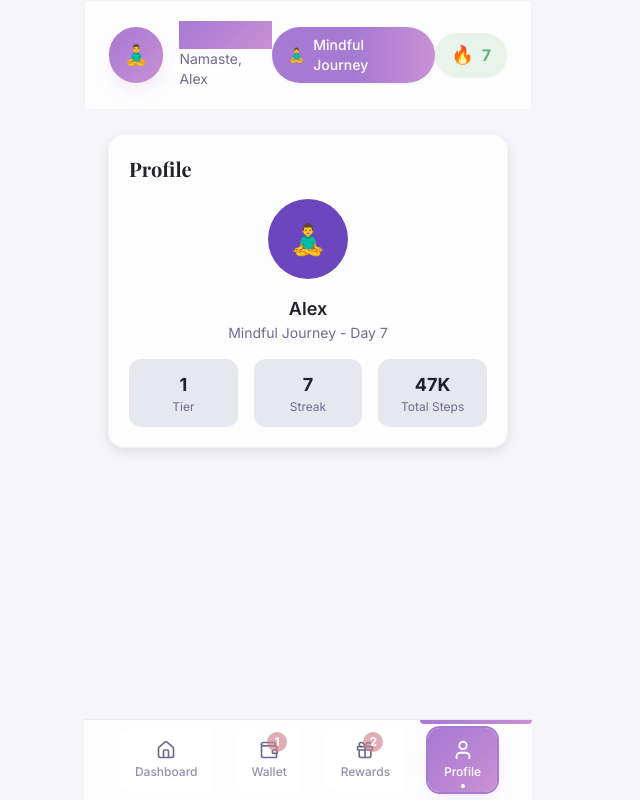
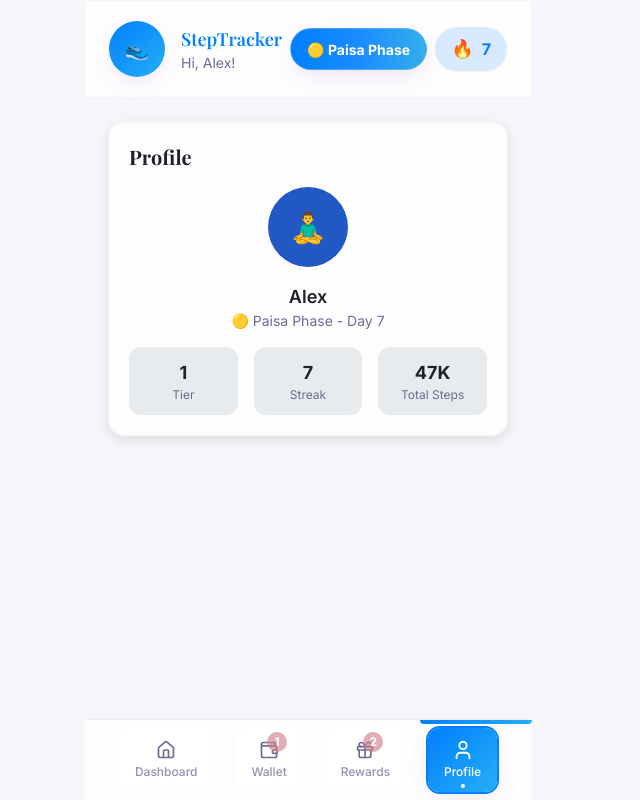
Before and after one commit to yogicmile/yogicmile, a React (Vite) app: page / in a window 1280 px wide. Both pictures are taken after a click on the tab "Profile". Shown: the whole page, without its empty margins (332-972 px from the left). Built offline with nearby package versions, Linux system fonts and the light colour scheme; the HTML template or start-up script is replaced by a standard one.

Commit message:
Refine color palette and review

```diff
--- a/src/components/CountdownTimer.tsx
+++ b/src/components/CountdownTimer.tsx
@@ -12,10 +12,10 @@ export const CountdownTimer = () => {
   };
 
   const getMessage = () => {
-    if (isTimeUp) return 'Meditation time has passed - Start fresh tomorrow! 🌅';
-    if (isCritical) return 'Final moments! Claim your karma now! ⚡';
-    if (isUrgent) return 'Time is running out - Claim your karma soon! ⏰';
-    return 'Claim your karma before midnight meditation 🧘‍♂️';
+    if (isTimeUp) return 'Day ended - Start fresh tomorrow! 🌅';
+    if (isCritical) return 'Final moments! Redeem coins now! ⚡';
+    if (isUrgent) return 'Time running out - Redeem coins soon! ⏰';
+    return 'Redeem before 11:59 PM or coins reset 🕚';
   };
 
   return (
--- a/src/components/DashboardHeader.tsx
+++ b/src/components/DashboardHeader.tsx
@@ -14,27 +14,26 @@ export const DashboardHeader = ({
   return (
     <header className="premium-glass border-b border-border/30 px-6 py-5">
       <div className="flex items-center justify-between">
-        {/* YogicMile Brand & User */}
+        {/* StepTracker Brand & User */}
         <div className="flex items-center gap-4">
           <div className="w-14 h-14 rounded-full bg-gradient-primary flex items-center justify-center shadow-premium">
-            <span className="text-xl">🧘‍♂️</span>
+            <span className="text-xl">👟</span>
           </div>
           <div>
-            <h1 className="font-display text-lg font-semibold yogicmile-brand">YogicMile</h1>
-            <p className="text-sm text-muted-foreground">Namaste, {userName}</p>
+            <h1 className="font-display text-lg font-semibold text-primary">StepTracker</h1>
+            <p className="text-sm text-muted-foreground">Hi, {userName}!</p>
           </div>
         </div>
 
         {/* Phase Badge */}
-        <div className="tier-badge tier-mindful">
-          <span>{phaseEmoji}</span>
-          <span className="font-medium">{currentPhase}</span>
+        <div className="dashboard-card bg-gradient-to-r from-tier-1-paisa via-tier-1-paisa/90 to-tier-2-coin/80 text-tier-1-paisa-foreground px-4 py-2 rounded-full shadow-premium">
+          <span className="font-bold text-sm">{phaseEmoji} {currentPhase}</span>
         </div>
 
         {/* Streak Counter */}
-        <div className="flex items-center gap-2 bg-tier-sage/15 px-4 py-2 rounded-full shadow-sm">
+        <div className="flex items-center gap-2 bg-tier-1-paisa/15 px-4 py-2 rounded-full shadow-sm">
           <span className="text-lg">🔥</span>
-          <span className="font-bold text-tier-sage">{streakCount}</span>
+          <span className="font-bold text-tier-1-paisa">{streakCount}</span>
         </div>
       </div>
     </header>
--- a/src/components/InteractiveProgressRing.tsx
+++ b/src/components/InteractiveProgressRing.tsx
@@ -119,13 +119,13 @@ export const InteractiveProgressRing = ({
 
           {/* Center Content */}
           <div className="absolute inset-0 flex flex-col items-center justify-center text-center">
-            <p className="text-sm text-muted-foreground mb-1 font-medium">Mindful Steps Today</p>
+            <p className="text-sm text-muted-foreground mb-1 font-medium">Steps Today</p>
             <p className="text-3xl font-bold text-foreground mb-2 font-display transition-all duration-300 group-hover:scale-110">
               {animatedSteps.toLocaleString()}
             </p>
             <p className="text-xs text-muted-foreground">Daily Goal: {goalSteps.toLocaleString()}</p>
             <div className={`w-10 h-0.5 bg-tier-${currentTier}-paisa rounded-full my-3 transition-all duration-500`}></div>
-            <p className="text-xs text-muted-foreground font-medium">Journey Progress</p>
+            <p className="text-xs text-muted-foreground font-medium">Lifetime Steps</p>
             <p className={`text-lg font-semibold text-tier-${currentTier}-paisa font-display`}>
               {animatedLifetime.toLocaleString()}
             </p>
@@ -152,7 +152,7 @@ export const InteractiveProgressRing = ({
           <p className={`text-3xl font-bold text-tier-${currentTier}-paisa font-display transition-all duration-500`}>
             {percentage.toFixed(0)}%
           </p>
-          <p className="text-sm text-muted-foreground font-medium">mindful progress achieved</p>
+          <p className="text-sm text-muted-foreground font-medium">daily goal progress</p>
         </div>
 
         {/* Motivational Pulse for Low Progress */}
--- a/src/index.css
+++ b/src/index.css
@@ -18,40 +18,40 @@ All colors MUST be HSL for consistent theming
     --card-foreground: 240 15% 15%;
 
     /* 9-Tier Progression System - Step Tracking Rewards */
-    --tier-1-paisa: 45 100% 51%;
-    --tier-1-paisa-light: 45 100% 88%;
-    --tier-1-paisa-foreground: 240 15% 15%;
+    --tier-1-paisa: 210 100% 50%;
+    --tier-1-paisa-light: 210 100% 90%;
+    --tier-1-paisa-foreground: 0 0% 100%;
 
-    --tier-2-coin: 34 100% 50%;
-    --tier-2-coin-light: 34 100% 85%;
-    --tier-2-coin-foreground: 240 15% 15%;
+    --tier-2-coin: 200 100% 45%;
+    --tier-2-coin-light: 200 100% 85%;
+    --tier-2-coin-foreground: 0 0% 100%;
 
-    --tier-3-token: 207 90% 54%;
-    --tier-3-token-light: 207 90% 86%;
+    --tier-3-token: 190 90% 50%;
+    --tier-3-token-light: 190 90% 88%;
     --tier-3-token-foreground: 0 0% 100%;
 
-    --tier-4-gem: 187 100% 42%;
-    --tier-4-gem-light: 187 100% 85%;
+    --tier-4-gem: 180 85% 45%;
+    --tier-4-gem-light: 180 85% 87%;
     --tier-4-gem-foreground: 0 0% 100%;
 
-    --tier-5-diamond: 259 48% 51%;
-    --tier-5-diamond-light: 259 48% 88%;
+    --tier-5-diamond: 220 70% 45%;
+    --tier-5-diamond-light: 220 70% 88%;
     --tier-5-diamond-foreground: 0 0% 100%;
 
-    --tier-6-crown: 231 48% 48%;
-    --tier-6-crown-light: 231 48% 86%;
+    --tier-6-crown: 240 65% 50%;
+    --tier-6-crown-light: 240 65% 88%;
     --tier-6-crown-foreground: 0 0% 100%;
 
-    --tier-7-emperor: 340 82% 52%;
-    --tier-7-emperor-light: 340 82% 87%;
+    --tier-7-emperor: 260 60% 55%;
+    --tier-7-emperor-light: 260 60% 88%;
     --tier-7-emperor-foreground: 0 0% 100%;
 
-    --tier-8-legend: 292 69% 49%;
-    --tier-8-legend-light: 292 69% 88%;
+    --tier-8-legend: 280 70% 50%;
+    --tier-8-legend-light: 280 70% 88%;
     --tier-8-legend-foreground: 0 0% 100%;
 
-    --tier-9-immortal: 277 64% 42%;
-    --tier-9-immortal-light: 277 64% 88%;
+    --tier-9-immortal: 300 75% 45%;
+    --tier-9-immortal-light: 300 75% 88%;
     --tier-9-immortal-foreground: 0 0% 100%;
 
     /* Legacy Wellness Colors (for backwards compatibility) */
@@ -64,13 +64,13 @@ All colors MUST be HSL for consistent theming
     --tier-rose: 350 45% 65%;
     --tier-rose-foreground: 0 0% 100%;
 
-    /* Primary Brand Colors */
-    --primary: 270 50% 65%;
+    /* Sports Performance Brand Colors */
+    --primary: 210 100% 50%;
     --primary-foreground: 0 0% 100%;
-    --secondary: 245 20% 92%;
+    --secondary: 210 15% 92%;
     --secondary-foreground: 240 15% 15%;
-    --accent: 43 89% 58%;
-    --accent-foreground: 240 15% 15%;
+    --accent: 200 90% 55%;
+    --accent-foreground: 0 0% 100%;
 
     /* Premium Status Colors */
     --success: 140 35% 55%;
@@ -87,11 +87,11 @@ All colors MUST be HSL for consistent theming
     --muted: 245 15% 93%;
     --muted-foreground: 240 15% 50%;
 
-    /* Premium Gradients */
-    --gradient-primary: linear-gradient(135deg, hsl(270 50% 65%), hsl(290 45% 70%));
-    --gradient-wellness: linear-gradient(135deg, hsl(140 35% 55%), hsl(160 40% 60%));
-    --gradient-premium: linear-gradient(135deg, hsl(43 89% 58%), hsl(35 80% 65%));
-    --gradient-mindful: linear-gradient(135deg, hsl(350 45% 65%), hsl(320 50% 70%));
+    /* Sports Performance Gradients */
+    --gradient-primary: linear-gradient(135deg, hsl(210 100% 50%), hsl(200 90% 55%));
+    --gradient-performance: linear-gradient(135deg, hsl(190 85% 50%), hsl(180 80% 55%));
+    --gradient-achievement: linear-gradient(135deg, hsl(220 70% 50%), hsl(240 65% 55%));
+    --gradient-champion: linear-gradient(135deg, hsl(260 60% 55%), hsl(280 70% 50%));
 
     /* Premium Shadow System */
     --shadow-sm: 0 1px 3px 0 hsl(240 15% 15% / 0.08);
--- a/src/pages/Index.tsx
+++ b/src/pages/Index.tsx
@@ -34,14 +34,14 @@ const Index = () => {
         return (
           <div className="p-6 animate-fade-in" role="tabpanel" id="wallet-panel">
             <div className="dashboard-card">
-              <h2 className="text-xl font-bold mb-4 font-display">Sacred Vault</h2>
+              <h2 className="text-xl font-bold mb-4 font-display">Wallet Balance</h2>
               <div className="space-y-4">
                 <div className="text-center">
                   <div className="text-6xl mb-4">🪙</div>
                   <div className="text-3xl font-bold text-tier-1-paisa mb-2">
                     {stepTracking.coinsEarnedToday}
                   </div>
-                  <p className="text-muted-foreground">Available Karma Points</p>
+                  <p className="text-muted-foreground">Available Coins</p>
                 </div>
 
                 <div className="grid grid-cols-2 gap-4">
@@ -66,31 +66,31 @@ const Index = () => {
         return (
           <div className="p-6 animate-fade-in" role="tabpanel" id="rewards-panel">
             <div className="dashboard-card">
-              <h2 className="text-xl font-bold mb-4 font-display">Wellness Store</h2>
+              <h2 className="text-xl font-bold mb-4 font-display">Vouchers & Coupons Store</h2>
               <div className="text-center">
                 <Gift className="w-16 h-16 mx-auto text-tier-3-token mb-4" />
                 <p className="text-muted-foreground mb-6">
-                  Browse amazing wellness rewards and mindful experiences!
+                  Browse amazing vouchers and redeem coins for rewards!
                 </p>
 
                 <div className="grid gap-3">
                   <div className="p-4 border rounded-xl hover:bg-tier-3-token-light/50 transition-colors cursor-pointer">
                     <div className="flex justify-between items-center">
                       <div>
-                        <h3 className="font-semibold text-left">Meditation Session</h3>
-                        <p className="text-sm text-muted-foreground text-left">30-minute guided session</p>
+                        <h3 className="font-semibold text-left">Amazon Gift Card</h3>
+                        <p className="text-sm text-muted-foreground text-left">$10 Amazon voucher</p>
                       </div>
-                      <div className="text-tier-3-token font-bold">50 coins</div>
+                      <div className="text-tier-3-token font-bold">500 coins</div>
                     </div>
                   </div>
 
                   <div className="p-4 border rounded-xl hover:bg-tier-4-gem-light/50 transition-colors cursor-pointer">
                     <div className="flex justify-between items-center">
                       <div>
-                        <h3 className="font-semibold text-left">Yoga Class</h3>
-                        <p className="text-sm text-muted-foreground text-left">60-minute yoga session</p>
+                        <h3 className="font-semibold text-left">Sports Store Coupon</h3>
+                        <p className="text-sm text-muted-foreground text-left">20% off fitness gear</p>
                       </div>
-                      <div className="text-tier-4-gem font-bold">75 coins</div>
+                      <div className="text-tier-4-gem font-bold">300 coins</div>
                     </div>
                   </div>
                 </div>
@@ -110,7 +110,7 @@ const Index = () => {
 
                 <div>
                   <h3 className="text-lg font-semibold">Alex</h3>
-                  <p className="text-muted-foreground text-sm">Mindful Journey - Day {stepTracking.streak}</p>
+                  <p className="text-muted-foreground text-sm">🟡 Paisa Phase - Day {stepTracking.streak}</p>
                 </div>
 
                 <div className="grid grid-cols-3 gap-4 text-center">
@@ -194,8 +194,8 @@ const Index = () => {
       {/* Header */}
       <DashboardHeader
         userName="Alex"
-        currentPhase="Mindful Journey"
-        phaseEmoji="🧘‍♂️"
+        currentPhase="Paisa Phase"
+        phaseEmoji="🟡"
         streakCount={stepTracking.streak}
       />
 
```
Also changed, not shown: src/components/EnhancedCTAButton.tsx (+5 -5 lines), src/components/EnhancedNavigationCards.tsx (+18 -18 lines).
